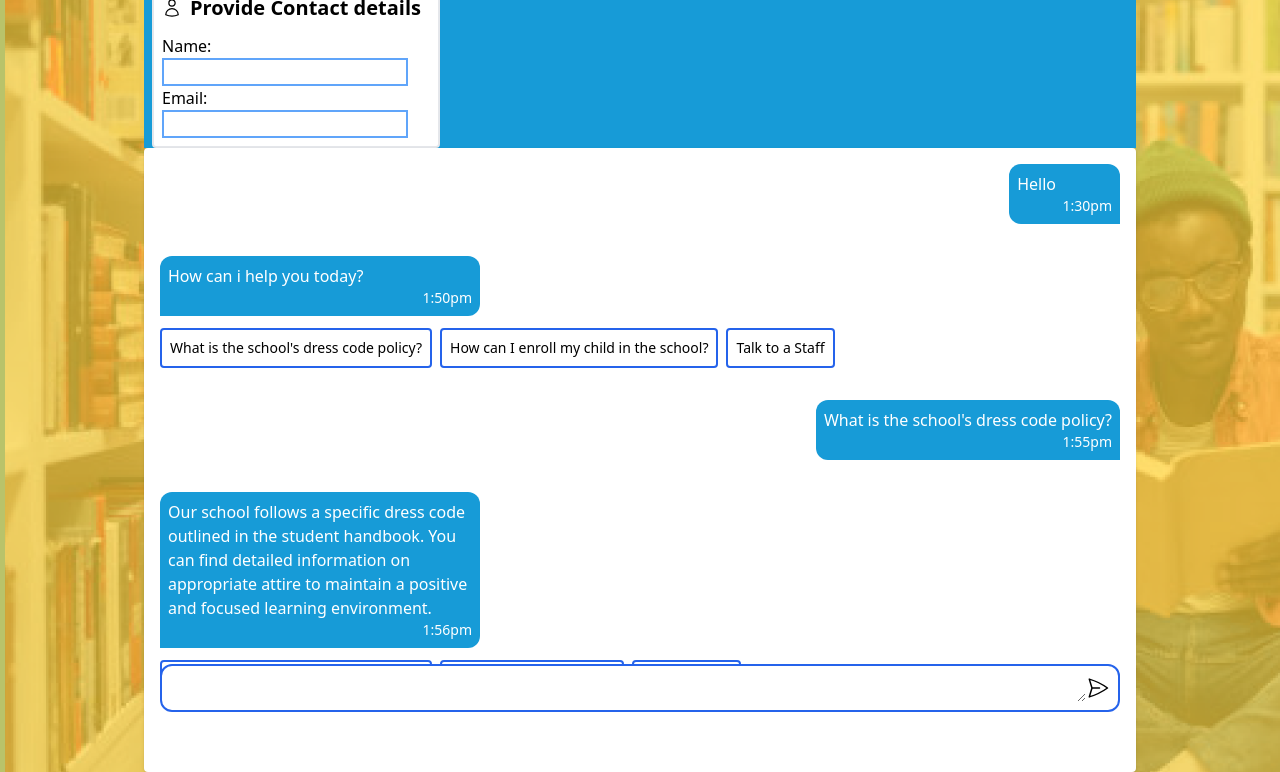
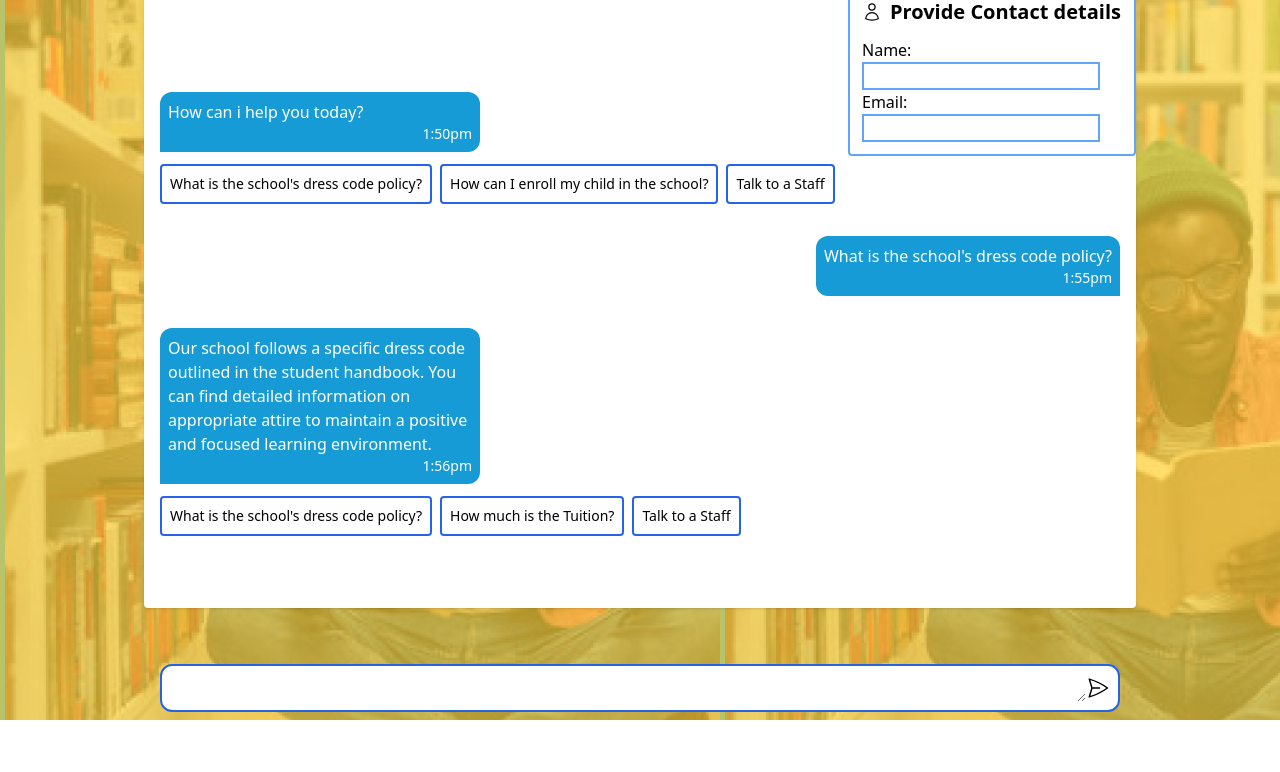
Before and after one commit to Vixs101/Chatbot, a website: page src/index.html in a window 1280 px wide. Shown: the part 80-852 px from the top of the page. After the commit the page ends 800 px from the top, so only its background shows below. Drawn offline with Linux system fonts and the light colour scheme.

Commit message:
fixed the positioning of the form

```diff
--- a/src/index.html
+++ b/src/index.html
@@ -14,7 +14,7 @@
 <body
     class="md:mx-36 "
     style="background-image: url(/images/background.png);">
-    <nav class="blue1 px-2">
+    <nav class="blue1 px-2 flex flex-col">
         <div class="flex items-center justify-between">
             <div class="flex items-center">
                 <img
@@ -43,8 +43,10 @@
             </svg>
 
         </div>
+    </nav>
 
-        <div class="w-72  rounded border-2 p-2 bg-white">
+    <!-- form -->
+    <div class="w-72 rounded border-2 border-blue-400 p-3 bg-white self-end absolute right-0 md:right-36">
         <div class="flex items-center mb-3">
             <svg
                 xmlns="http://www.w3.org/2000/svg"
@@ -68,8 +70,6 @@
             <input type="text" id="email" name="email" class="border-2 border-blue-400 w-full">
           </form>
     </div>
-    </nav>
-
 
     <!-- conversation -->
     <section class="flex flex-col h-full  px-4 pt-4 pb-10 bg-white rounded shadow w-full">
```
Also changed, not shown: dist/output.css. Lines whose indentation alone changed are shown as unchanged.
